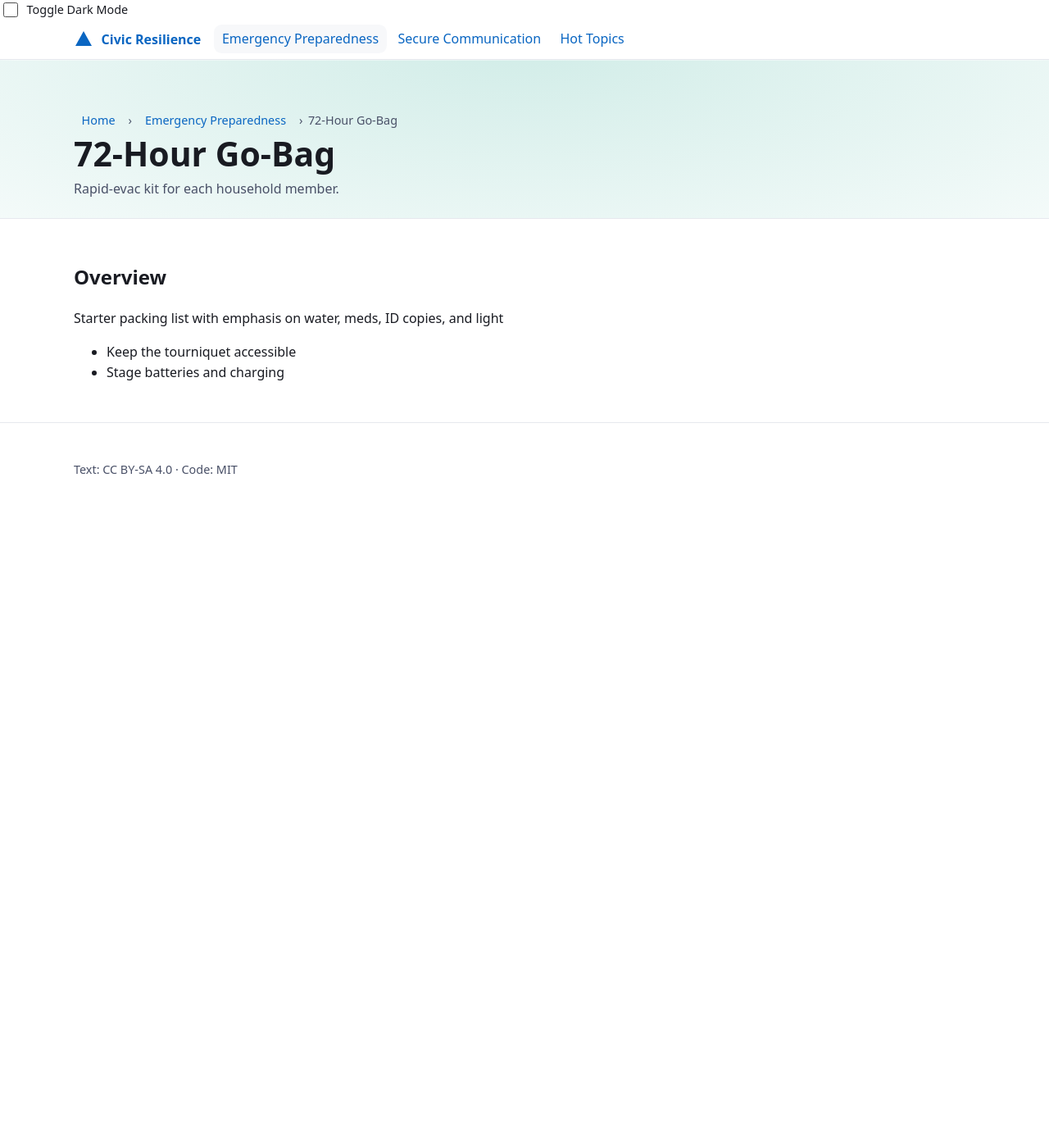
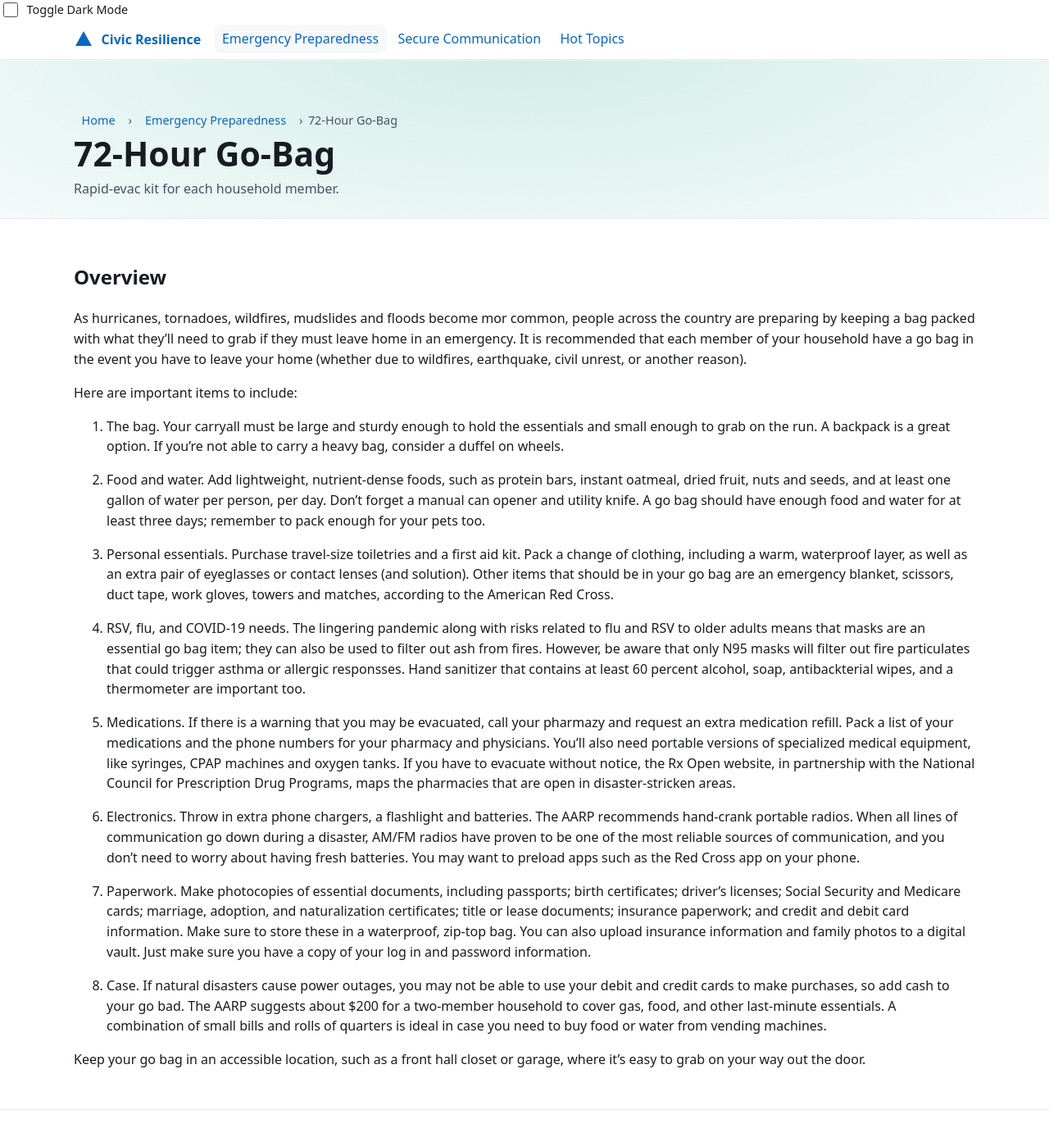
Before and after one commit to TestDepthLLC/infoportal, a Jekyll site: the page built from _preparedness/go-bag.md, in a window 1280 px wide and 1400 px high. Shown: the top 1393 px of the window at 82% size. Built offline with Jekyll 4.4.1, drawn with Linux system fonts in a browser that asks for light colours.

Commit message:
Added go-bag article information.

```diff
--- a/_preparedness/go-bag.md
+++ b/_preparedness/go-bag.md
@@ -13,7 +13,45 @@ quick:
 ---
 
 ## Overview
-Starter packing list with emphasis on water, meds, ID copies, and light
+As hurricanes, tornadoes, wildfires, mudslides and floods become mor common, people across the country are preparing by keeping a
+bag packed with what they'll need to grab if they must leave home in an emergency. It is recommended that each member of your
+household have a go bag in the event you have to leave your home (whether due to wildfires, earthquake, civil unrest, or another
+reason).
 
-- Keep the tourniquet accessible
-- Stage batteries and charging
+Here are important items to include:
+
+1. The bag. Your carryall must be large and sturdy enough to hold the essentials and small enough to grab on the run. A backpack is a great
+option. If you're not able to carry a heavy bag, consider a duffel on wheels.
+
+2. Food and water. Add lightweight, nutrient-dense foods, such as protein bars, instant oatmeal, dried fruit, nuts and seeds, and at least one
+gallon of water per person, per day. Don't forget a manual can opener and utility knife. A go bag should have enough food and water for at least
+three days; remember to pack enough for your pets too.
+
+3. Personal essentials. Purchase travel-size toiletries and a first aid kit. Pack a change of clothing, including a warm, waterproof layer, as well
+as an extra pair of eyeglasses or contact lenses (and solution). Other items that should be in your go bag are an emergency blanket, scissors, duct
+tape, work gloves, towers and matches, according to the American Red Cross.
+
+4. RSV, flu, and COVID-19 needs. The lingering pandemic along with risks related to flu and RSV to older adults means that masks are an essential go
+bag item; they can also be used to filter out ash from fires. However, be aware that only N95 masks will filter out fire particulates that could
+trigger asthma or allergic responsses. Hand sanitizer that contains at least 60 percent alcohol, soap, antibackterial wipes, and a thermometer are
+important too.
+
+5. Medications. If there is a warning that you may be evacuated, call your pharmazy and request an extra medication refill. Pack a list of your medications
+and the phone numbers for your pharmacy and physicians. You'll also need portable versions of specialized medical equipment, like syringes, CPAP machines
+and oxygen tanks. If you have to evacuate without notice, the Rx Open website, in partnership with the National Council for Prescription Drug Programs,
+maps the pharmacies that are open in disaster-stricken areas.
+
+6. Electronics. Throw in extra phone chargers, a flashlight and batteries. The AARP recommends hand-crank portable radios. When all lines of communication
+go down during a disaster, AM/FM radios have proven to be one of the most reliable sources of communication, and you don't need to worry about having fresh batteries.
+You may want to preload apps such as the Red Cross app on your phone.
+
+7. Paperwork. Make photocopies of essential documents, including passports; birth certificates; driver's licenses; Social Security and Medicare cards; marriage,
+adoption, and naturalization certificates; title or lease documents; insurance paperwork; and credit and debit card information. Make sure to store these in a
+waterproof, zip-top bag. You can also upload insurance information and family photos to a digital vault. Just make sure you have a copy of your log in and password
+information.
+
+8. Case. If natural disasters cause power outages, you may not be able to use your debit and credit cards to make purchases, so add cash to your go bad. The AARP
+suggests about $200 for a two-member household to cover gas, food, and other last-minute essentials. A combination of small bills and rolls of quarters is ideal in
+case you need to buy food or water from vending machines.
+
+Keep your go bag in an accessible location, such as a front hall closet or garage, where it's easy to grab on your way out the door.
```
